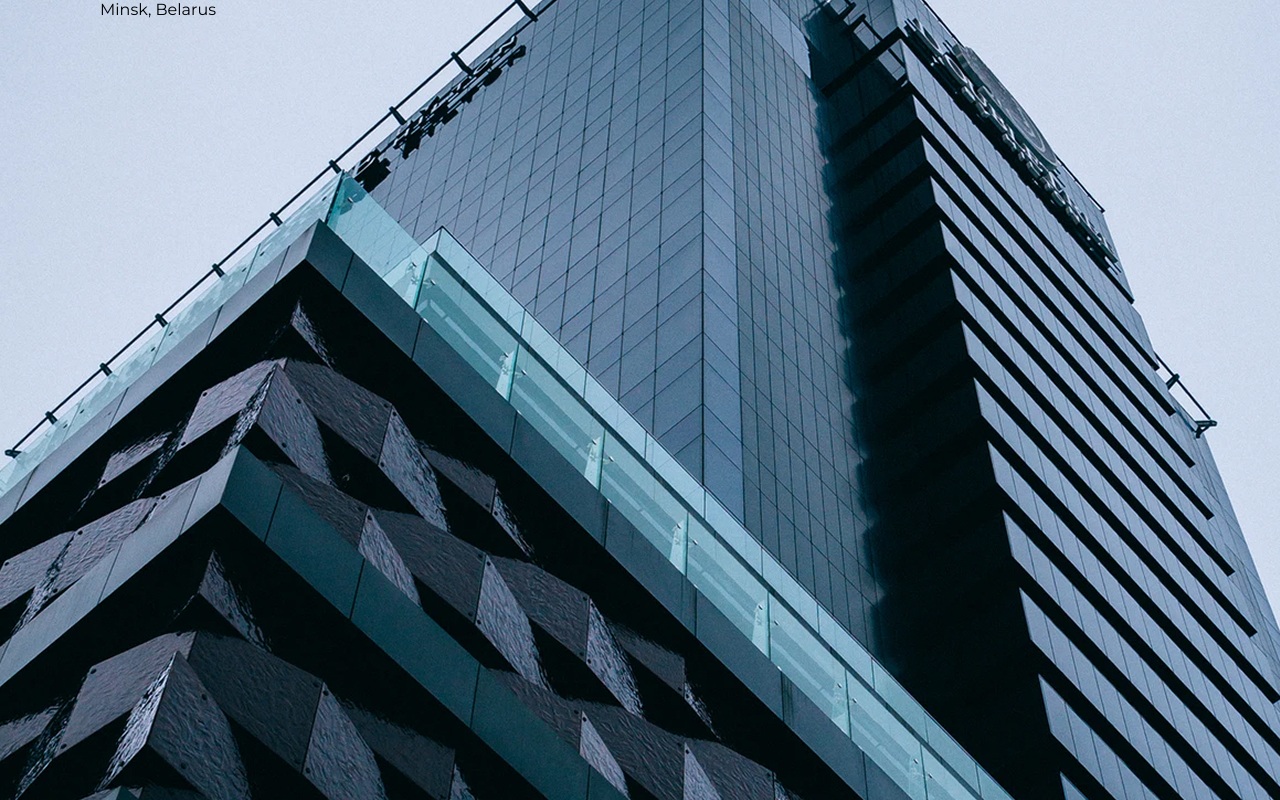
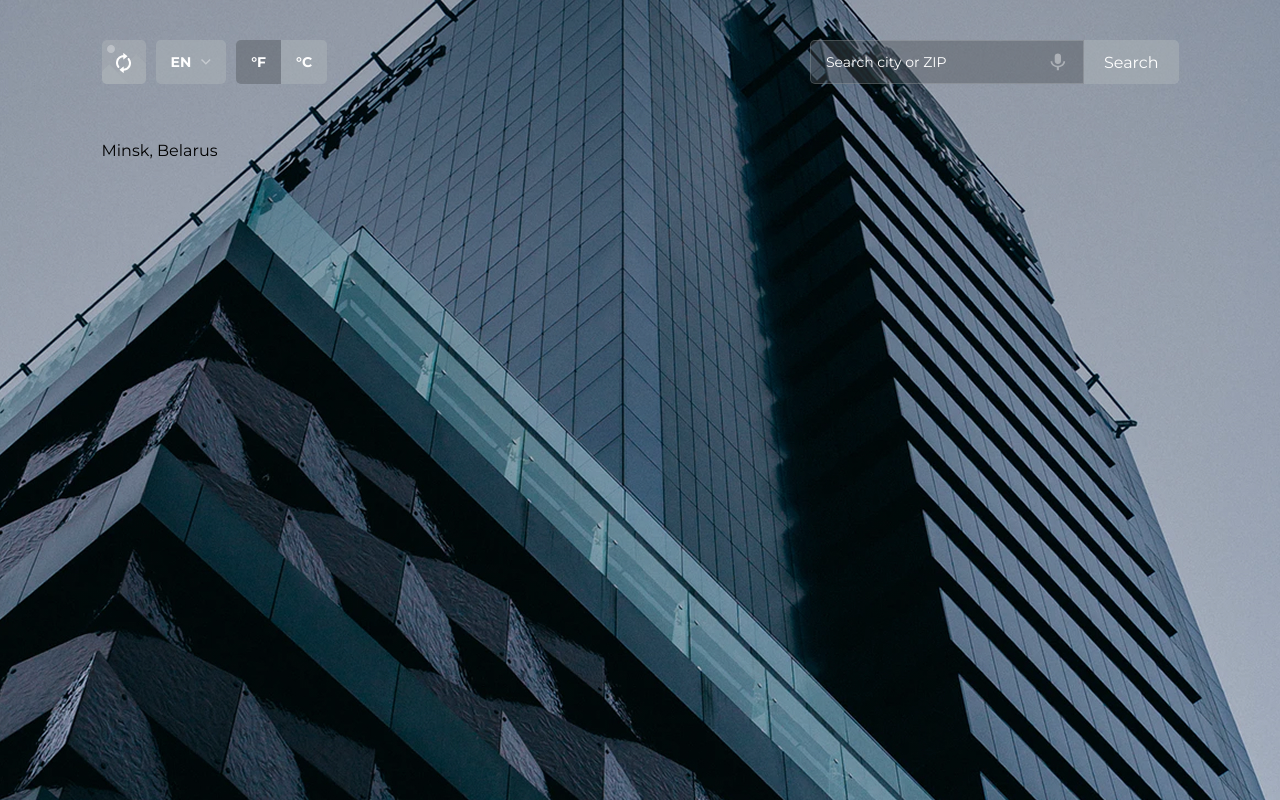
Before and after one commit to pavelkulak/Robert-s-Weather, a website built with Vite: page index.html in a window 1280 px wide. Built offline with nearby package versions, Linux system fonts and the light colour scheme.

Commit message:
Стилизовал секцию "control". Подправил фоновое изображение.

```diff
--- a/index.html
+++ b/index.html
@@ -1,13 +1,14 @@
-<!DOCTYPE html>
+<!doctype html>
 <html lang="en">
     <head>
         <meta charset="UTF-8" />
         <meta name="viewport" content="width=device-width, initial-scale=1.0" />
         <link rel="stylesheet" href="src/css/main.css" />
         <!-- Шрифт -->
-    <link rel="preconnect" href="https://fonts.googleapis.com">
-    <link rel="preconnect" href="https://fonts.gstatic.com" crossorigin>
-    <link href="https://fonts.googleapis.com/css2?family=Montserrat:ital,wght@0,100..900;1,100..900&family=Oswald:wght@200..700&display=swap" rel="stylesheet">
+        <link rel="preconnect" href="https://fonts.googleapis.com" />
+        <link rel="preconnect" href="https://fonts.gstatic.com" crossorigin />
+        <link href="https://fonts.googleapis.com/css2?family=Montserrat:ital,wght@0,100..900;1,100..900&family=Oswald:wght@200..700&display=swap" rel="stylesheet"
+        />
         <!--  -->
         <!-- favicon -->
         <link rel="icon" type="image/svg+xml" href="/vite.svg" />
@@ -18,7 +19,25 @@
         <div class="content">
             <section class="control">
                 <div class="container control__container">
-
+                    <div class="control__control-bar">
+                        <img src="./src/icon/refresh_BG.svg" alt="refresh-BG" class="control__refresh-BG">
+                        <div class="control__change-language">
+                            <span class="control__name-language">EN</span>
+                            <img src="./src/icon/arrow_down.svg" alt="" class="control__icon-arrow-down-language">
+                        </div>
+                        <div class="control__change-temperature">
+                            <div class="control__type-temperature control__faringate">°F</div>
+                            <div class="control__type-temperature control__celsius control__type-temperature_selected-type">°С</div>
+                        </div>
+                    </div>
+                    <form action="" class="control__serch-bar" method="POST" name="search-city-form" id="search-city-form">
+                        <div class="control__search-city-input-container">
+                            <input type="text" id="search-city-input" placeholder="Search city or ZIP" class="control__search-city-input">
+                            <img src="./src/icon/micro.svg" alt="" class="control__search-city-icon">
+                        </div>
+                        <button type="submit" class="control__search-city-button">Search</button>
+                    </form>
+                    <!-- <div class="control__serch-bar">55</div> -->
                 </div>
             </section>
             <section class="today-weather">
@@ -32,7 +51,6 @@
             </section>
         </div>
 
-
         <script type="module" src="/src/js/script.js"></script>
     </body>
 </html>
--- a/src/css/control.css
+++ b/src/css/control.css
@@ -0,0 +1,94 @@
+.control {
+    padding: 40px 0 57px 0;
+}
+.control__container {
+    display: flex;
+    justify-content: space-between;
+}
+
+.control__control-bar {
+    display: flex;
+    gap: 10px;
+    align-items: center;
+    font-weight: 700;
+    font-size: 14px;
+    color: #FFFFFF;
+}
+.control__refresh-BG {
+    cursor: pointer;
+}
+.control__change-language {
+    display: flex;
+    align-items: center;
+    gap: 10px;
+    background-color: #AEB5B980;
+    padding: 0 15px;
+    border-radius: 5px;
+    /* height: 44px; */
+    height: 100%;
+    cursor: pointer;
+}
+
+
+.control__change-temperature {
+    display: flex;
+    align-items: center;
+    height: 100%;
+}
+.control__type-temperature {
+    display: flex;
+    align-items: center;
+    height: 100%;
+    padding: 0 15px;
+    background-color: #4C525566;
+    cursor: pointer;
+}
+.control__type-temperature_selected-type {
+    background-color: #AEB5B980;
+}
+.control__faringate {
+    border-radius: 5px 0 0 5px;
+}
+.control__celsius {
+    border-radius: 0 5px 5px 0;
+}
+
+.control__serch-bar {
+    display: flex;
+    align-items: center;
+    color: #FFFFFF;
+    height: 100%;
+}
+.control__search-city-input-container {
+    position: relative;
+}
+
+.control__search-city-input {
+    height: 44px;
+    width: 274px;
+    font-size: 14px;
+    border: 1px solid #E4E3E333;
+    border-radius: 5px 0 0 5px;
+    padding: 13px 0 13px 15px;
+    background-color: #4C525566;
+}
+.control__search-city-input::placeholder {
+    color: #FFFFFF;
+}
+
+.control__search-city-icon {
+    position: absolute;
+    right: 18px;
+    top: 30%;
+    cursor: pointer;
+}
+
+.control__search-city-button {
+    background-color: #AEB5B980;
+    display: flex;
+    align-items: center;
+    height: 44px;
+    padding: 0 20px;
+    /* border: 1px solid #E4E3E333; */
+    border-radius: 0 5px 5px 0;
+}
--- a/src/css/main.css
+++ b/src/css/main.css
@@ -8,14 +8,31 @@
 
 .container {
     width: 100%;
-    max-width: 1260px;
+    max-width: 1257px;
     margin: 0 auto;
     padding: 0 90px;
 }
 
 
 .content {
-    background-image: url("../img/bg.jpg");
+    background: linear-gradient(rgba(0, 0, 0, 0.3), rgba(0, 0, 0, 0.2)),
+                url("../img/bg.jpg");
+    /* background-image: url("../img/bg.jpg"); */
+    background-size: cover; /* Растягивает изображение так, чтобы оно заполняло весь блок */
+    background-position: center; /* Центрирует изображение */
+    background-repeat: no-repeat; /* Запрещает повторение */
     width: 100%;
-    height: 800px;
+    height: 100vh;  /* 100% высоты экрана */
+    /* height: 800px; */
+
 }
+
+/* .content::before {
+    content: "";
+    position: absolute;
+    top: 0;
+    left: 0;
+    width: 100%;
+    height: 100%;
+    background-color: rgba(0, 0, 0, 0.5);
+} */
```
Lines whose indentation alone changed are shown as unchanged.
